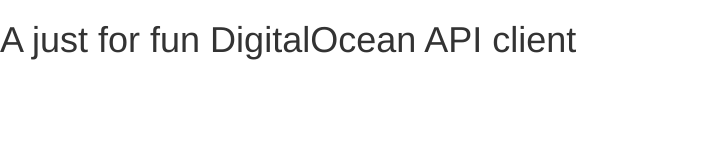
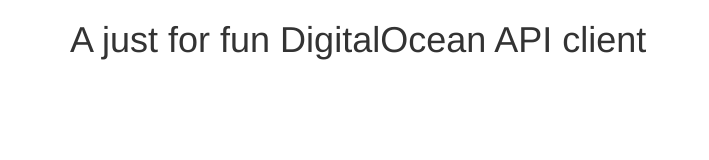
Before and after one commit to DojoGeekRA/DigitalOcean, a website: page index.html in a window 1280 px wide. Shown: the whole page, without its empty margins (0-709 px from the left). Drawn offline with nearby package versions, Linux system fonts and the light colour scheme.

Commit message:
Add bootstrap layout

```diff
--- a/index.html
+++ b/index.html
@@ -9,7 +9,14 @@
         <link href="bower_components/bootstrap/dist/css/bootstrap.min.css" rel="stylesheet">
     </head>
     <body>
-        <h1>A just for fun DigitalOcean API client</h1>
+
+        <div class="container">
+            <div class="row">
+                <div class="col-md-12">
+                    <h1>A just for fun DigitalOcean API client</h1>
+                </div><!-- col-md-12 -->
+            </div><!-- row -->
+        </div><!-- container -->
 
         <script src="bower_components/angularjs/angular.min.js"></script>
     </body>
```
